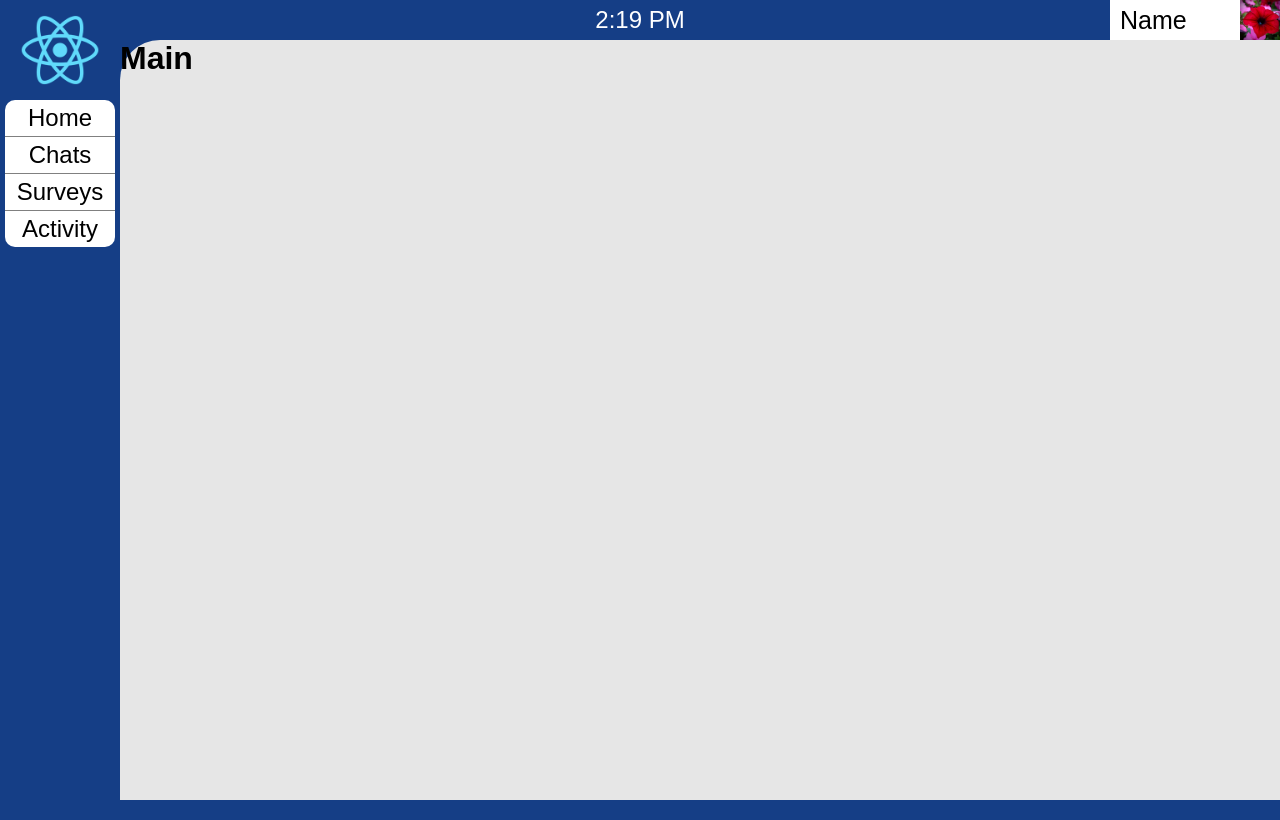
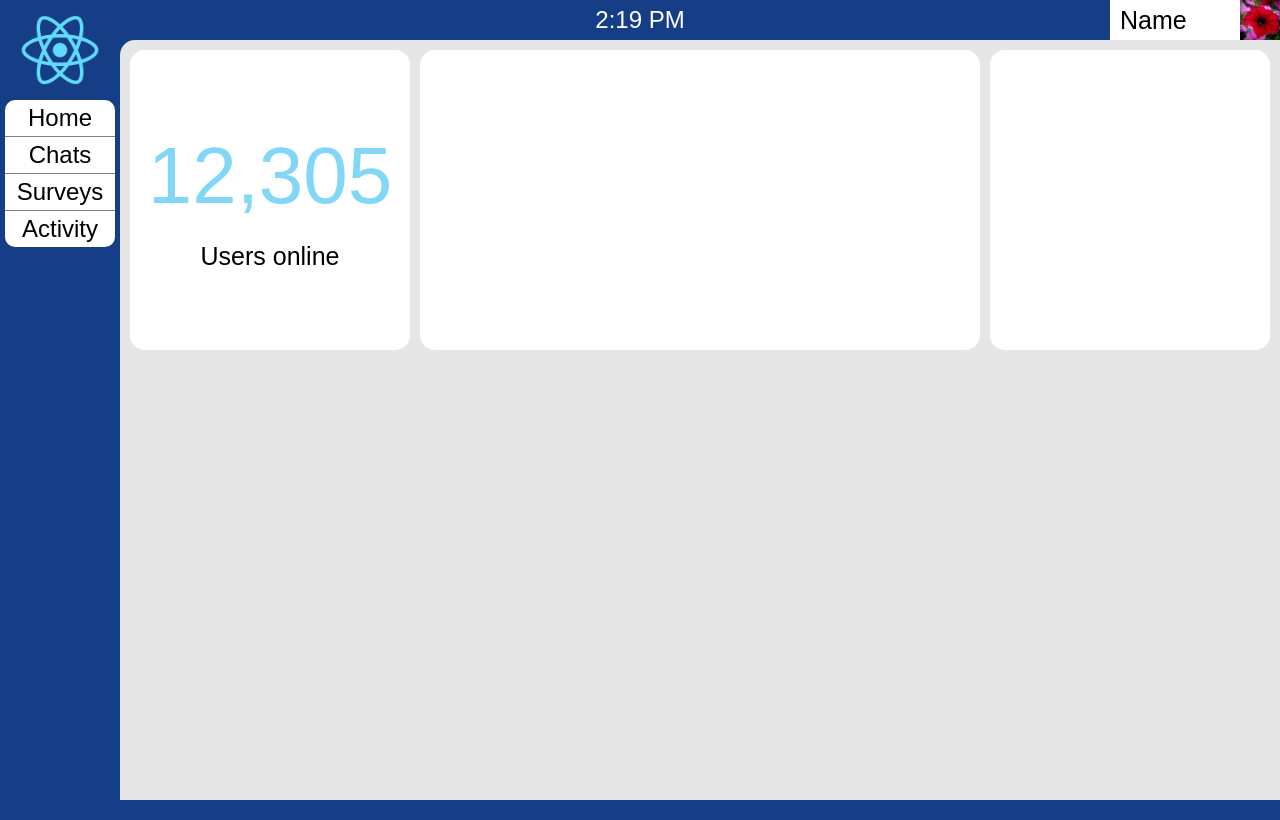
Before and after one commit to Lasse-Tom-Lang/react-dashboard, a React (Create React App) app: page / in a window 1280 px wide. Built offline with nearby package versions, Linux system fonts and the light colour scheme.

Commit message:
Added users online widget

```diff
--- a/package.json
+++ b/package.json
@@ -11,6 +11,7 @@
     "@types/react": "^18.0.21",
     "@types/react-dom": "^18.0.6",
     "react": "^18.2.0",
+    "react-countup": "^6.3.2",
     "react-dom": "^18.2.0",
     "react-scripts": "^5.0.1",
     "sass": "^1.55.0",
--- a/src/Main/Main.scss
+++ b/src/Main/Main.scss
@@ -1,8 +1,33 @@
 main {
   background-color: rgb(230, 230, 230);
-  border-top-left-radius: 40px;
+  border-top-left-radius: 15px;
   top: 40px;
   left: 120px;
-  width: calc(100vw - 120px);
-  height: calc(100vh - 40px);
+  width: calc(100vw - 140px);
+  height: calc(100vh - 60px);
+  display: grid;
+  grid-template-columns: 1fr 2fr 1fr;
+  grid-auto-rows: 300px;
+  gap: 10px;
+  padding: 10px;
 }
+
+.widget {
+  background-color: white;
+  border-radius: 15px;
+  display: flex;
+  align-items: center;
+  justify-content: center;
+  flex-direction: column;
+}
+
+#usersOnline {
+  span {
+    color: rgb(130, 215, 247);
+    font-size: 80px;
+    margin-bottom: 20px;
+  }
+  p {
+    font-size: 25px;
+  }
+}
--- a/src/Main/Main.tsx
+++ b/src/Main/Main.tsx
@@ -1,7 +1,15 @@
+import UsersOnline from "./Widgets/UsersOnline";
+
 function Main() {
   return (
     <main>
-      <h1>Main</h1>
+      <UsersOnline usersOnline={12305}/>
+      <div className="widget">
+
+      </div>
+      <div className="widget">
+
+      </div>
     </main>
   );
 }
--- /dev/null
+++ b/src/Main/Widgets/UsersOnline.tsx
@@ -0,0 +1,19 @@
+import CountUp from 'react-countup';
+
+interface UsersOnlineProps {
+  usersOnline: number
+}
+
+const UsersOnline: React.FC<UsersOnlineProps> = (porps) => {
+
+  return (
+    <div className="widget" id="usersOnline">
+        <CountUp end={porps.usersOnline} duration={1} />
+        <p>
+          Users online
+        </p>
+      </div>
+  );
+}
+
+export default UsersOnline
--- a/src/NavBar/NavBar.scss
+++ b/src/NavBar/NavBar.scss
@@ -24,6 +24,10 @@
 
     &:last-of-type {
       border-radius: 0 0 10px 10px;
+    }
+
+    &:hover {
+      background-color: rgb(227, 227, 227);
     }
   }
 }
@@ -62,7 +66,7 @@
 
 #watch {
   color: white;
-  width: 100px;
+  width: 150px;
   height: 100%;
   position: absolute;
   left: 50%;
```
Also changed, not shown: 1 other file (tests, documents, lock files or other folders).
